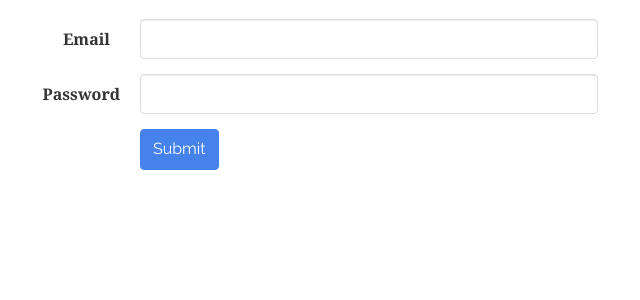
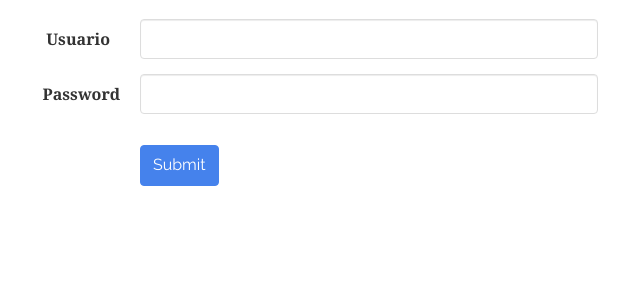
Before and after one commit to allenjoseph/bea, a Django app: page /login/ in a window 1280 px wide. Shown: the part 66-366 px from the top of the page, without its empty margins (320-960 px from the left). Run offline with Django 3.2, Linux system fonts and the light colour scheme.

Commit message:
update app

```diff
--- a/bea/forms.py
+++ b/bea/forms.py
@@ -1,9 +1,9 @@
 from django import forms
 
 class LoginForm(forms.Form):
-    email = forms.CharField(
+    usuario = forms.CharField(
                 widget=forms.TextInput(attrs={'class' : 'form-control'}),
-                error_messages={'required': 'Ingresa tu email'}
+                error_messages={'required': 'Ingresa tu usuario'}
             )
     password = forms.CharField(
                 widget=forms.PasswordInput(attrs={'class' : 'form-control'}),
--- a/bea/templates/login.html
+++ b/bea/templates/login.html
@@ -20,6 +20,13 @@
         {% endfor %}
         <div class="form-group">
             <div class="col-lg-10 col-lg-offset-2">
+                {% for error in form.non_field_errors %}
+                    <span class="label label-danger">{{ error }}</span>
+                {% endfor %}
+            </div>
+        </div>
+        <div class="form-group">
+            <div class="col-lg-10 col-lg-offset-2">
                 <button type="submit" class="btn btn-primary">Submit</button>
             </div>
         </div>
--- a/bea/views.py
+++ b/bea/views.py
@@ -1,7 +1,9 @@
+# -*- encoding: utf-8 -*-
+
+from django.contrib.auth import authenticate, login
 from django.views.generic import TemplateView, FormView
 from bea.forms import LoginForm
 from bea.mixins import JsonResponseMixin
-
 
 class HomeView(JsonResponseMixin, TemplateView):
     template_name = 'index.html'
@@ -25,8 +27,21 @@ class LoginFormView(FormView):
     success_url = '/'
 
     def form_valid(self, form):
-        email = form.cleaned_data['email']
+        usuario = form.cleaned_data['usuario']
         password = form.cleaned_data['password']
+
+        user = authenticate(username=usuario, password=password)
+        if user is not None:
+            if user.is_active:
+                login(self.request, user)
+            else:
+                form.add_error(None, "El usuario ha sido deshabilitado.")
+                return super(LoginFormView, self).form_invalid(form)
+        else:
+            form.add_error(None, "El usuario o contraseña son incorrectos.")
+            return super(LoginFormView, self).form_invalid(form)
+
+        return super(LoginFormView, self).form_valid(form)
 
 class UbicameView(JsonResponseMixin, TemplateView):
     pass
```
Also changed, not shown: bea/mixins.py (+10 -0 lines), pedidos/views.py (+4 -3 lines).
